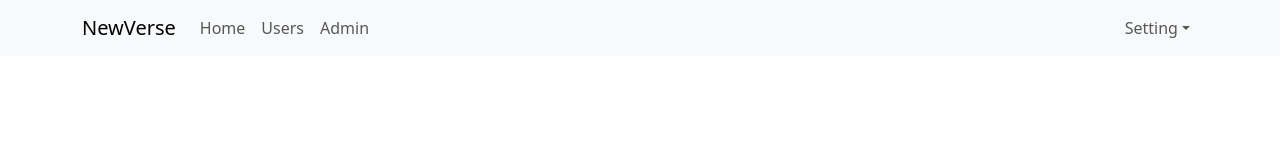
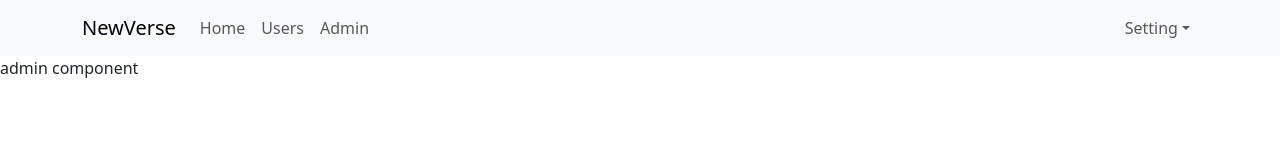
Before and after one commit to tantrung0204/start-react-hook, a React (Create React App) app: page /admins in a window 1280 px wide. Shown: the top 160 px of the page. Built offline with nearby package versions, Linux system fonts and the light colour scheme.

Commit message:
navigation with Link + netsted route

```diff
--- a/src/App.js
+++ b/src/App.js
@@ -1,10 +1,23 @@
 import './App.scss';
 import Header from './components/Header/Header';
+import { Outlet, Link } from 'react-router-dom';
 
 function App() {
   return (
     <div className="app-container">
-      <Header />
+      <div className='header-container'>
+        <Header />
+      </div>
+
+      <div className='main-containter'>
+        <div className='side-nav'>
+
+        </div>
+        <div className='app-content'>
+          <Outlet />
+        </div>
+      </div>
+
     </div>
   );
 }
--- a/src/App.scss
+++ b/src/App.scss
@@ -1,5 +1,8 @@
 body {
-  padding: 0;
   margin: 0;
-  font-family: system-ui, -apple-system, BlinkMacSystemFont, 'Segoe UI', Roboto, Oxygen, Ubuntu, Cantarell, 'Open Sans', 'Helvetica Neue', sans-serif;
+  font-family: -apple-system, BlinkMacSystemFont, 'Segoe UI', 'Roboto', 'Oxygen',
+    'Ubuntu', 'Cantarell', 'Fira Sans', 'Droid Sans', 'Helvetica Neue',
+    sans-serif;
+  -webkit-font-smoothing: antialiased;
+  -moz-osx-font-smoothing: grayscale;
 }
--- /dev/null
+++ b/src/components/Admin/Admin.js
@@ -0,0 +1,7 @@
+const Admin = (props) => {
+    return (
+        <div>admin component</div>
+    );
+}
+
+export default Admin;
--- a/src/components/Header/Header.js
+++ b/src/components/Header/Header.js
@@ -2,18 +2,23 @@ import Container from 'react-bootstrap/Container';
 import Nav from 'react-bootstrap/Nav';
 import Navbar from 'react-bootstrap/Navbar';
 import NavDropdown from 'react-bootstrap/NavDropdown';
+import { Link } from 'react-router-dom';
 
 const Header = () => {
     return (
         <Navbar expand="lg" className="bg-body-tertiary">
             <Container>
-                <Navbar.Brand href="#home">NewVerse</Navbar.Brand>
+                {/* <Navbar.Brand href="/">NewVerse</Navbar.Brand> */}
+                <Link to={"/"} className="navbar-brand">NewVerse</Link>
                 <Navbar.Toggle aria-controls="basic-navbar-nav" />
                 <Navbar.Collapse id="basic-navbar-nav">
                     <Nav className="me-auto">
-                        <Nav.Link href="#home">Home</Nav.Link>
-                        <Nav.Link href="#users">Users</Nav.Link>
-                        <Nav.Link href="#admin">Admin</Nav.Link>
+                        <Link to={"/"} className="nav-link">Home</Link>
+                        <Link to={"/users"} className="nav-link">Users</Link>
+                        <Link to={"/admins"} className="nav-link">Admin</Link>
+                        {/* <Nav.Link href="/">Home</Nav.Link>
+                        <Nav.Link href="/users">Users</Nav.Link>
+                        <Nav.Link href="/admins">Admin</Nav.Link> */}
                     </Nav>
 
                     <Nav>
--- /dev/null
+++ b/src/components/User/User.js
@@ -0,0 +1,7 @@
+const User = (props) => {
+    return (
+        <div>user component</div>
+    );
+}
+
+export default User;
--- a/src/index.js
+++ b/src/index.js
@@ -1,14 +1,29 @@
 import React from 'react';
 import ReactDOM from 'react-dom/client';
-import './index.css';
+import './index.scss';
 import App from './App';
 import reportWebVitals from './reportWebVitals';
 import 'bootstrap/dist/css/bootstrap.min.css';
+import {
+  BrowserRouter,
+  Routes,
+  Route
+} from "react-router-dom";
+import Admin from './components/Admin/Admin';
+import User from './components/User/User';
 
 const root = ReactDOM.createRoot(document.getElementById('root'));
 root.render(
   <React.StrictMode>
-    <App />
+    <BrowserRouter>
+      <Routes>
+        <Route path="/" element={<App />}>
+          <Route path="users" element={<User />} />
+          <Route path="admins" element={<Admin />} />
+        </Route>
+
+      </Routes>
+    </BrowserRouter>
   </React.StrictMode>
 );
 
```
Also changed, not shown: src/index.scss (line endings or trailing spaces).
